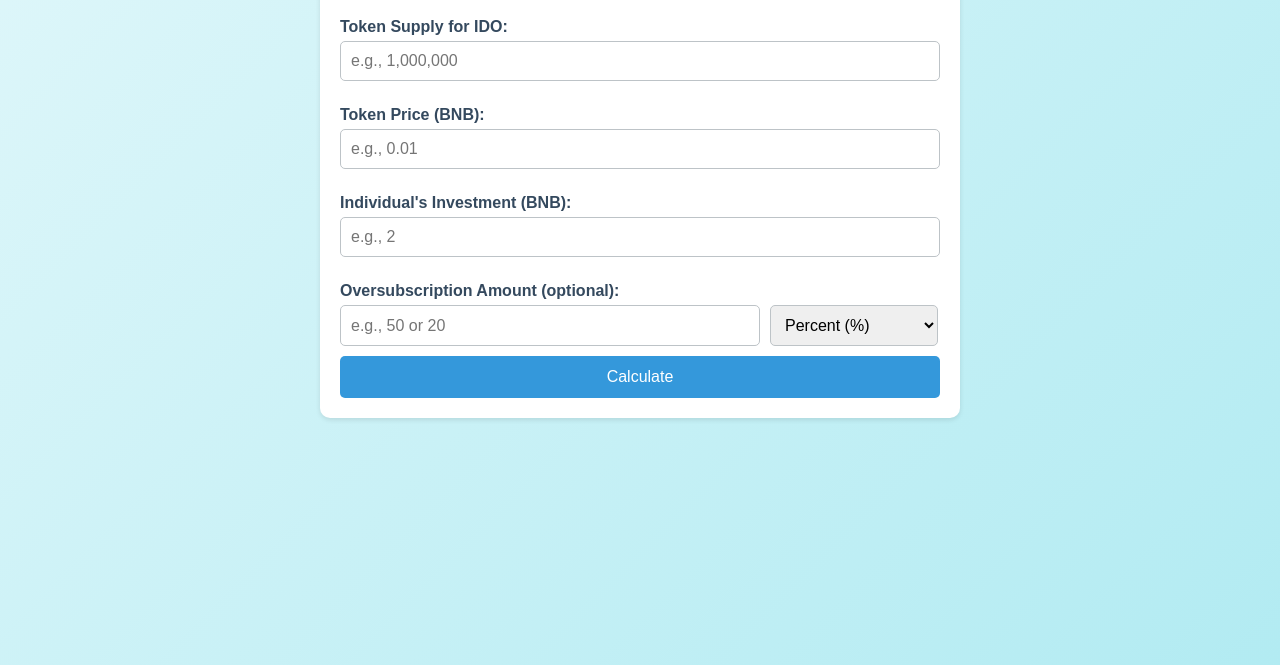
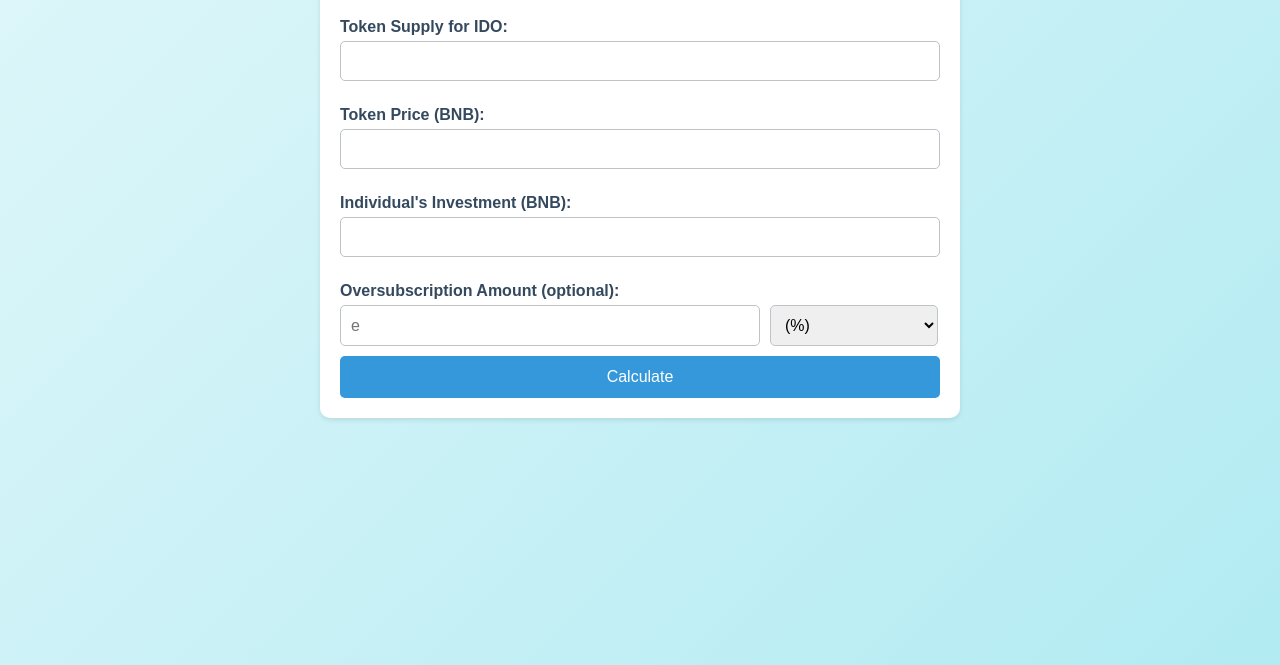
Before and after one commit to Chris3917/IDO-cal, a plain HTML site: page index.html in a window 1280 px wide. Shown: the part 175-840 px from the top of the page. Drawn offline with Linux system fonts and the light colour scheme; no server answers.

Commit message:
Update index.html

```diff
--- a/index.html
+++ b/index.html
@@ -105,19 +105,19 @@
         <h1>IDO Calculator (BNB)</h1>
         <form id="idoForm">
             <label for="tokenSupplyIdo">Token Supply for IDO:</label>
-            <input type="text" id="tokenSupplyIdo" required placeholder="e.g., 1,000,000">
+            <input type="text" id="tokenSupplyIdo" required placeholder="">
 
             <label for="tokenPrice">Token Price (BNB):</label>
-            <input type="number" id="tokenPrice" step="any" required placeholder="e.g., 0.01">
+            <input type="number" id="tokenPrice" step="any" required placeholder="">
 
             <label for="investment">Individual's Investment (BNB):</label>
-            <input type="number" id="investment" step="any" required placeholder="e.g., 2">
+            <input type="number" id="investment" step="any" required placeholder="">
 
             <label for="oversubscription">Oversubscription Amount (optional):</label>
             <div class="input-group">
-                <input type="number" id="oversubscription" step="any" placeholder="e.g., 50 or 20">
+                <input type="number" id="oversubscription" step="any" placeholder="e">
                 <select id="oversubscriptionType">
-                    <option value="percent">Percent (%)</option>
+                    <option value="percent">(%)</option>
                     <option value="number">BNB</option>
                 </select>
             </div>
```
